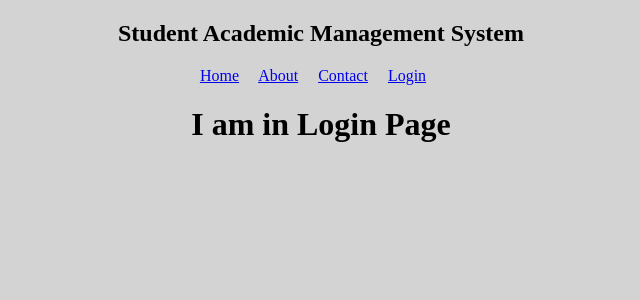
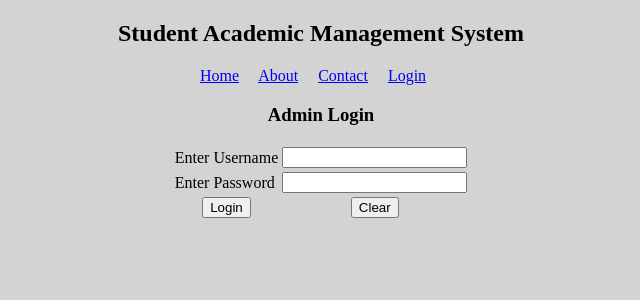
Before and after one commit to akashk2002/StudentCourseManagementSystem, a Django app: template smsproject/templates/login.html in a window 1280 px wide. Shown: the top 300 px of the page, without its empty margins (319-959 px from the left). Run offline with Django 5.2, Linux system fonts and the light colour scheme; the template is opened without the code that fills it, so the values that code supplies are empty.

Commit message:
Day1 completed

```diff
--- a/smsproject/templates/login.html
+++ b/smsproject/templates/login.html
@@ -1,6 +1,36 @@
 {% extends 'index.html' %}
-{% block 'body'%}
-<div align="center">
-    <h1>I am in Login Page</h1>
-</div>
+
+{% block 'body' %}
+<h3 align="center">Admin Login</h3>
+<form>
+    <table align="center">
+        <tr>
+            <td>
+                <label>Enter Username</label>
+            </td>
+            <td>
+                <input type="text" name="uname" required />
+            </td>
+        </tr>
+
+        <tr>
+            <td>
+                <label>Enter Password</label>
+            </td>
+            <td>
+                <input type="password" name="pwd" required />
+            </td>
+        </tr>
+
+        <tr align="center">
+            <td>
+                <input type="submit" value="Login" />
+            </td>
+            <td>
+                <input type="reset" value="Clear" />
+            </td>
+        </tr>
+
+    </table>
+</form>
 {% endblock %}
```
